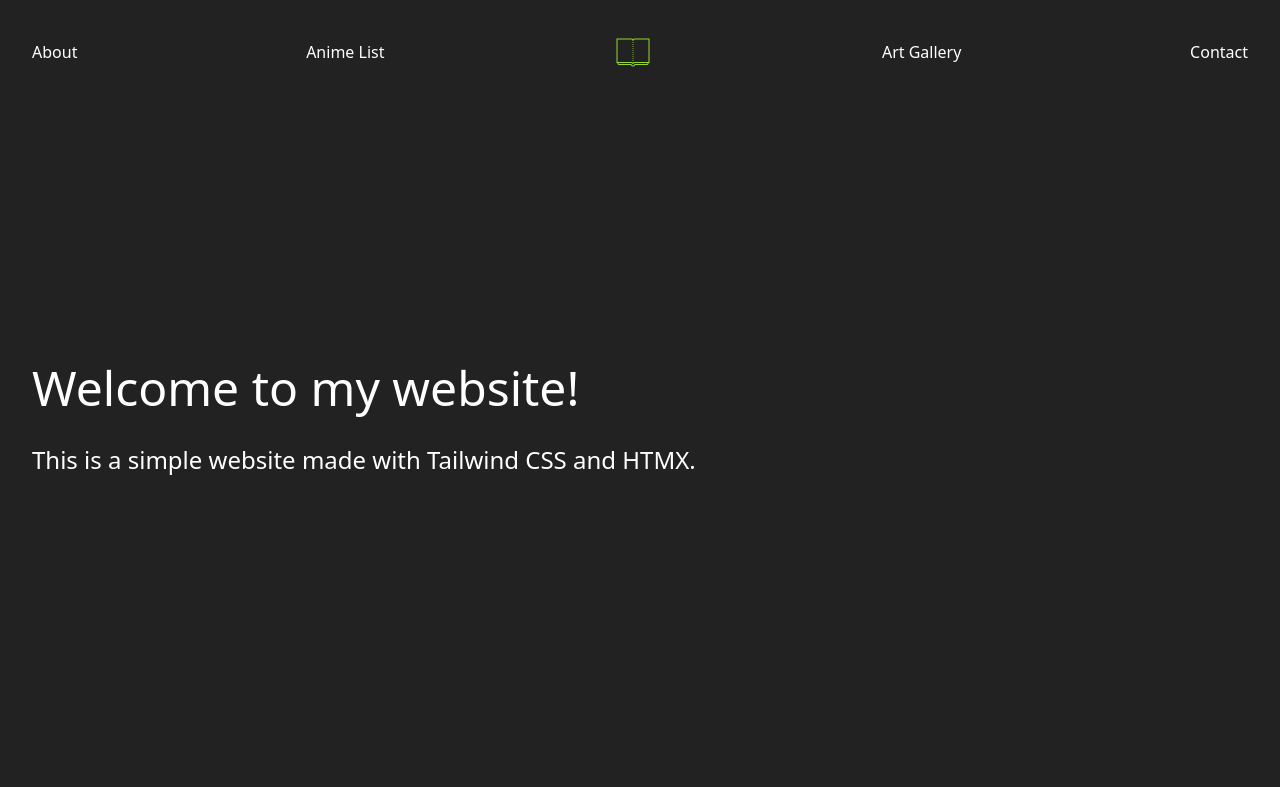
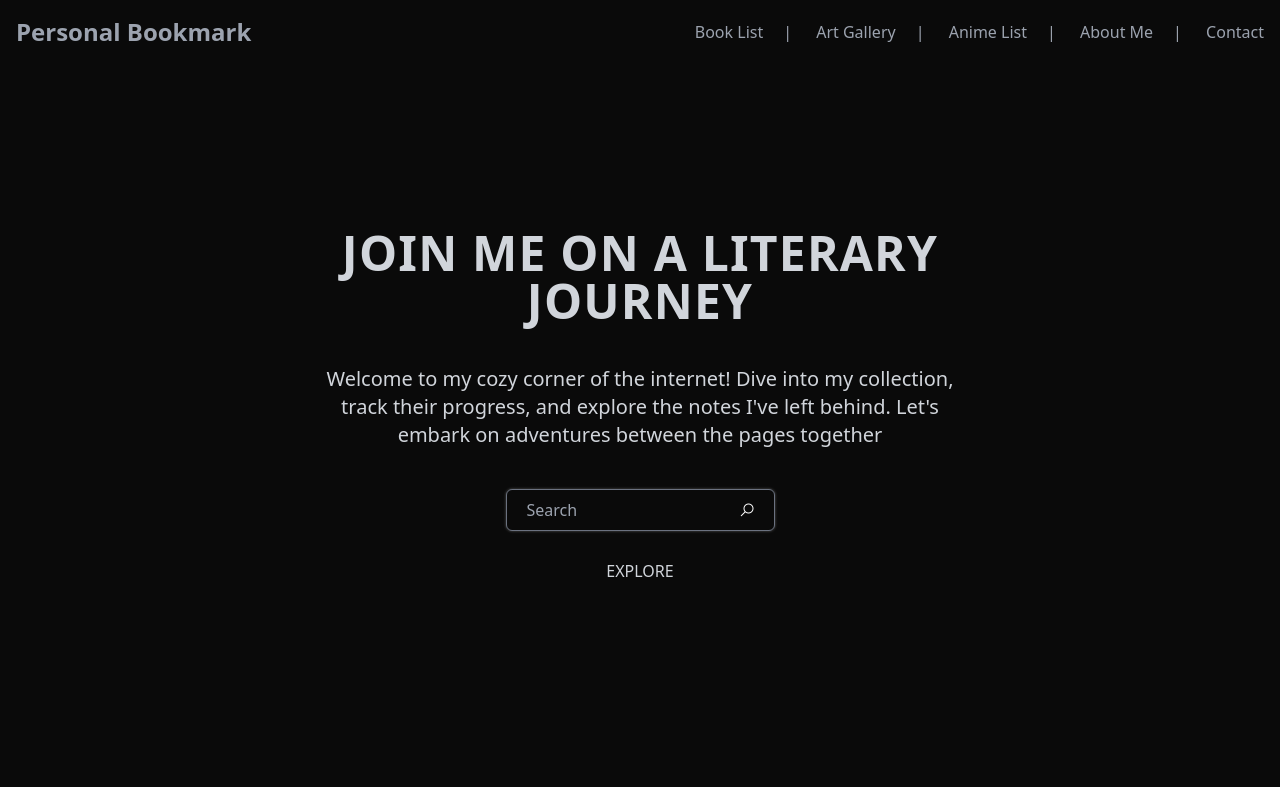
Before and after one commit to Shamit187/personal-bookmark, a plain HTML site: page static/index.html in a window 1280 px wide. Drawn offline with nearby package versions, Linux system fonts and the light colour scheme.

Commit message:
Home page completed, Only needs background image

```diff
--- a/static/index.html
+++ b/static/index.html
@@ -6,61 +6,71 @@
   <meta name="viewport" content="width=device-width, initial-scale=1.0">
   <title>Homepage</title>
   <link rel="icon" type="image/png" href="favicon.png">
+  <link rel="stylesheet" href="animation.css">
 
   <!-- Tailwind CSS and HTMX -->
-  <link rel="stylesheet" href="https://cdn.jsdelivr.net/npm/tailwindcss@2.2.19/dist/tailwind.min.css">
+  <script src="https://cdn.tailwindcss.com"></script>
   <script src="https://cdn.jsdelivr.net/npm/htmx.org@1.5.0"></script>
 
+  <!-- Extra Style Class -->
   <style>
-    :root {
-      --bg-color: #222;
-      /* Default background color */
-      --text-color: #fff;
-      /* Default text color */
+    .white-drop-shadow {
+      filter: drop-shadow(0 0 0.35rem rgba(255, 255, 255, 0));
+      transition: filter 0.3s ease, color 0.3s ease;
     }
 
-    body {
-      background-color: var(--bg-color);
-      color: var(--text-color);
+    .white-drop-shadow:hover {
+      filter: drop-shadow(0 0 1rem rgb(255, 255, 255));
+      color: #fff; /* This will make the text color white on hover */
     }
 
-    /* Dark mode */
-    .light-mode {
-      --bg-color: #fff;
-      /* Dark mode background color */
-      --text-color: #000;
-      /* Dark mode text color */
+    .white-drop-shadow-lg {
+      filter: drop-shadow(0 0 0.1rem rgba(255, 255, 255, 0.3));
+      transition: filter 0.3s ease, color 0.3s ease;
+    }
+
+    .white-drop-shadow-lg:hover {
+      filter: drop-shadow(0 0 0.5rem rgba(255, 255, 255, 0.5));
+      color: #fff; /* This will make the text color white on hover */
+    }
+
+    .navbar-link:not(:last-child)::after {
+      content: "|";
+      margin-left: 20px;
+      margin-right: 20px;
     }
   </style>
-  <script>
-    function toggleDarkMode() {
-      const body = document.body;
-      body.classList.toggle('light-mode');
-    }
-  </script>
 </head>
 
-<body>
-  <div id="hero" class="flex flex-col h-screen justify-start flex-1 p-4">
-    <div id="navbar" class="flex-none flex justify-between items-center p-4">
-      <a href="/about">About</a>
-      <a href="https://myanimelist.net/animelist/ShamitFatin">Anime List</a>
-      <div onclick="toggleDarkMode()" class="cursor-pointer"><img src="favicon.png" alt="MainLogo" class="h-10 w-10">
-      </div>
-      <a href="/art">Art Gallery</a>
-      <a href="/contact">Contact</a>
-    </div>
-    <div id="hero-content" class="flex-1 p-4">
-      <div class="h-full flex flex-col items-start justify-center">
-        <p class="text-5xl mb-8">
-          Welcome to my website!
-        </p>
-        <p class="text-2xl mb-8">
-          This is a simple website made with Tailwind CSS and HTMX.
-        </p>
+<body class="bg-neutral-950">
+  <div id="navbar" class="fixed w-full text-gray-400 p-4 z-10">
+    <div class="container mx-auto flex justify-between items-center">
+      <a href="/" class="text-2xl font-bold white-drop-shadow">Personal Bookmark</a>
+      <div>
+        <a href="/" class="white-drop-shadow navbar-link">Book List</a>
+        <a href="/" class="white-drop-shadow navbar-link">Art Gallery</a>
+        <a href="https://myanimelist.net/mangalist/ShamitFatin" class="white-drop-shadow navbar-link">Anime List</a>
+        <a href="/" class="white-drop-shadow navbar-link">About Me</a>
+        <a href="/" class="white-drop-shadow navbar-link">Contact</a>
       </div>
     </div>
   </div>
+  <div id="hero" class="h-screen w-1/2 transform translate-x-1/2
+                        flex flex-col justify-center items-center
+                        text-gray-300">
+    <p class="flex-initial text-5xl my-5 font-bold text-center tracking-wide">JOIN ME ON A LITERARY JOURNEY</p>
+    <p class="flex-initial text-xl my-5 text-center">Welcome to my cozy corner of the internet! Dive into my collection,
+      track their
+      progress, and explore the notes I've left behind. Let's embark on adventures between the pages together</p>
+    <div class="flex-initial my-5 relative">
+      <input type="text" placeholder="Search" class="px-4 py-2 pl-5 border border-gray-500 bg-neutral-950 rounded-md white-drop-shadow-lg">
+      <button class="absolute top-1/2 transform translate-y-[-100%] right-0 mt-2 mr-5 text-white rounded-md ">
+        <img src="search.png" alt="search" class="w-4 h-4">
+      </button>
+    </div>
+    <a href="/" class="flex-initial px-4 py-2 bg-primary-500 rounded-md white-drop-shadow hover:tracking-wide">EXPLORE</a>
+  </div>
+
 </body>
 
 </html>
```
Also changed, not shown: static/search.png (added).
